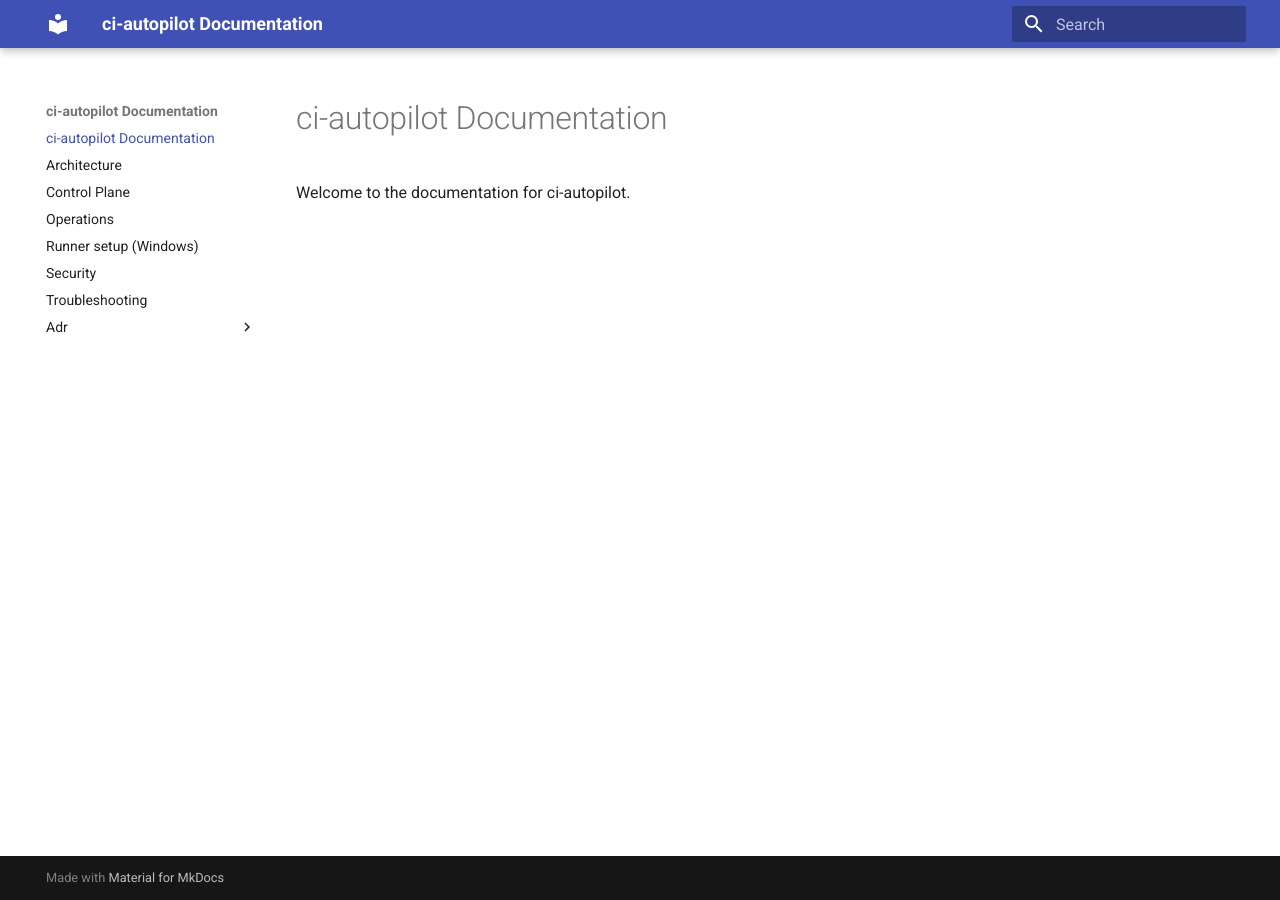
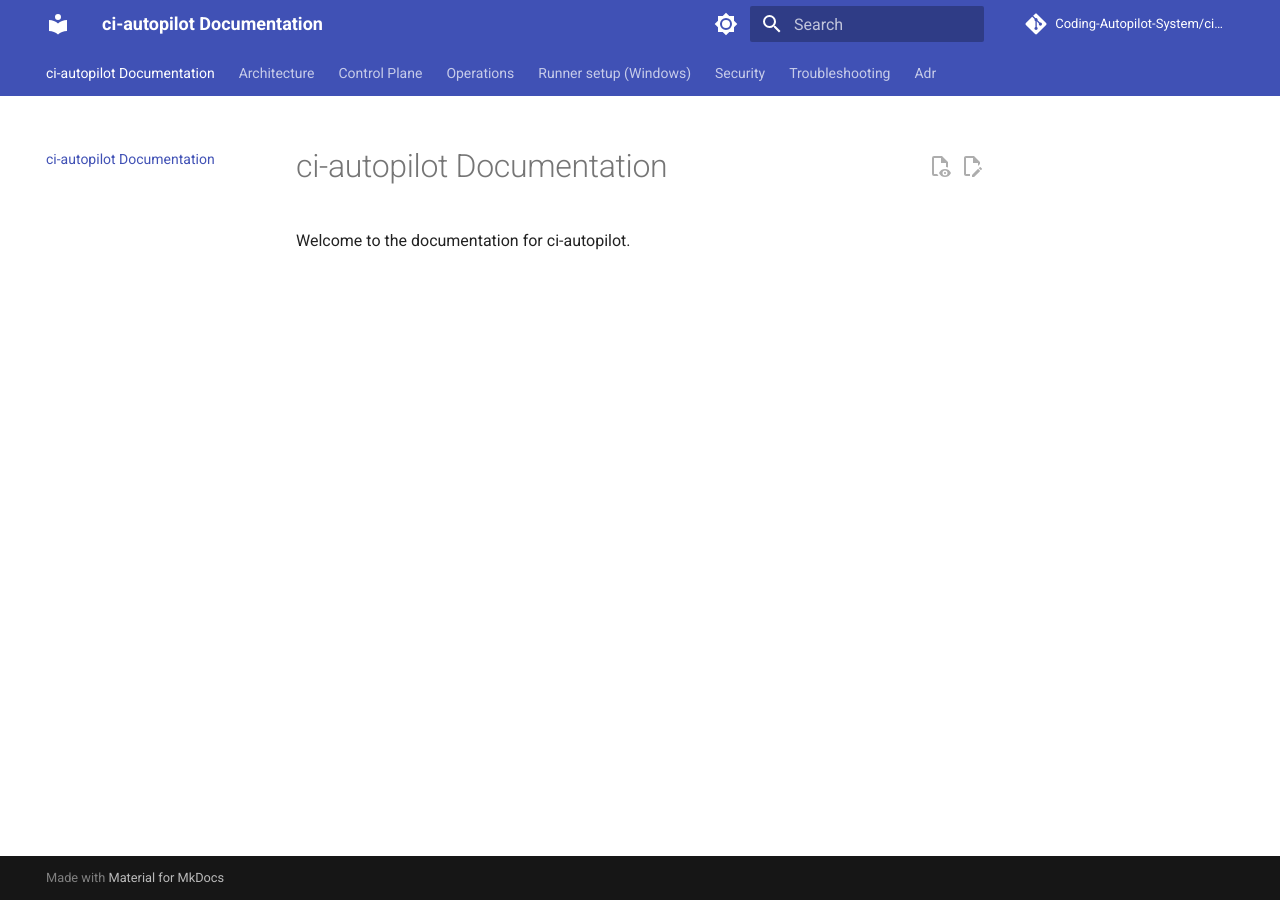
Before and after one commit to Coding-Autopilot-System/ci-autopilot, an MkDocs documentation site: the page built from docs/index.md, in a window 1280 px wide. Built offline with MkDocs 1.6.1 and Material for MkDocs 9.7.7, drawn with Linux system fonts in a browser that asks for light colours; comment, search, counter and statistics services are not loaded.

Commit message:
gsd:quick ui: inject elite mkdocs material configuration

```diff
--- a/mkdocs.yml
+++ b/mkdocs.yml
@@ -1,3 +1,61 @@
 site_name: ci-autopilot Documentation
+site_description: Autonomous GitHub workflow engine for the Coding Autopilot System.
+site_url: https://Coding-Autopilot-System.github.io/gsd-orchestrator/
+
 theme:
   name: material
+  font:
+    text: Roboto
+    code: Roboto Mono
+  palette:
+    # Palette toggle for light mode
+    - media: "(prefers-color-scheme: light)"
+      scheme: default
+      primary: indigo
+      accent: blue
+      toggle:
+        icon: material/brightness-7
+        name: Switch to dark mode
+    # Palette toggle for dark mode
+    - media: "(prefers-color-scheme: dark)"
+      scheme: slate
+      primary: indigo
+      accent: blue
+      toggle:
+        icon: material/brightness-4
+        name: Switch to light mode
+  features:
+    - navigation.tabs
+    - navigation.sections
+    - navigation.top
+    - navigation.indexes
+    - search.suggest
+    - search.highlight
+    - search.share
+    - content.code.copy
+    - content.action.edit
+    - content.action.view
+
+repo_name: Coding-Autopilot-System/ci-autopilot
+repo_url: https://github.com/Coding-Autopilot-System/ci-autopilot
+edit_uri: edit/main/docs/
+
+markdown_extensions:
+  - pymdownx.highlight:
+      anchor_linenums: true
+      line_spans: __span
+      pygments_lang_class: true
+  - pymdownx.inlinehilite
+  - pymdownx.snippets
+  - pymdownx.superfences:
+      custom_fences:
+        - name: mermaid
+          class: mermaid
+          format: !!python/name:pymdownx.superfences.fence_code_format
+  - admonition
+  - pymdownx.details
+  - pymdownx.tasklist:
+      custom_checkbox: true
+
+plugins:
+  - search
```
